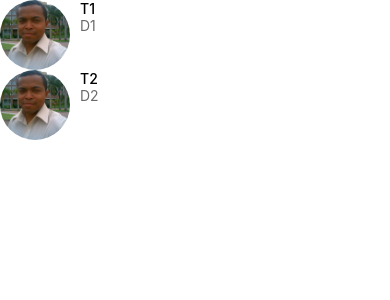
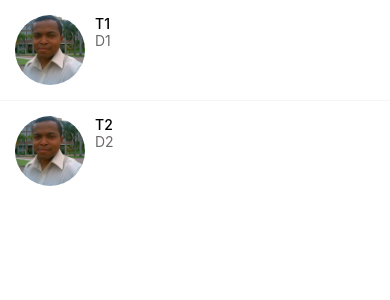
Before and after one commit to deyvedvm/DoneWith, a React Native app: screen / in a window 390 px wide. Shown: the top 300 px of the page. Built offline with nearby package versions, Linux system fonts and the light colour scheme.

Commit message:
Separators

```diff
--- a/src/components/ListItem.tsx
+++ b/src/components/ListItem.tsx
@@ -20,6 +20,7 @@ function ListItem({title, subTitle, image}) {
 const styles = StyleSheet.create({
   container: {
     flexDirection: 'row',
+    padding: 15,
   },
   image: {
     width: 70,
@@ -28,7 +29,7 @@ const styles = StyleSheet.create({
     marginRight: 10,
   },
   subTitle: {
-    color: colors.medium
+    color: colors.medium,
   },
   title: {
     color: colors.black,
--- /dev/null
+++ b/src/components/ListItemSeparator.tsx
@@ -0,0 +1,18 @@
+import React from 'react';
+import {StyleSheet, View} from 'react-native';
+
+import colors from '../config/colors';
+
+function ListItemSeparator() {
+  return (<View style={styles.separator}/>);
+}
+
+const styles = StyleSheet.create({
+  separator: {
+    width: '100%',
+    height: 1,
+    backgroundColor: colors.light,
+  },
+});
+
+export default ListItemSeparator;
--- a/src/config/colors.tsx
+++ b/src/config/colors.tsx
@@ -3,5 +3,6 @@ export default {
   secondary: '#4ecdc4',
   black: '#000',
   white: '#fff',
-  medium: '#6c6969'
+  medium: '#6c6969',
+  light: '#f8f4f4'
 };
--- a/src/screens/MessagesScreen.tsx
+++ b/src/screens/MessagesScreen.tsx
@@ -1,16 +1,18 @@
 import * as React from 'react';
-import {FlatList} from 'react-native';
+import {FlatList, Platform, SafeAreaView, StatusBar, StyleSheet} from 'react-native';
 
 import ListItem from '../components/ListItem';
+import ListItemSeparator from '../components/ListItemSeparator';
 
 const messages = [
   {id: 1, title: 'T1', description: 'D1', image: require('../assets/deyvemachado.jpg')},
   {id: 2, title: 'T2', description: 'D2', image: require('../assets/deyvemachado.jpg')},
 ];
 
-function MessagesScreen(props) {
+function MessagesScreen() {
 
   return (
+    <SafeAreaView style={styles.screen}>
       <FlatList
         data={messages}
         keyExtractor={message => message.id.toString()}
@@ -20,8 +22,16 @@ function MessagesScreen(props) {
             subTitle={item.description}
             image={item.image}
           />}
+        ItemSeparatorComponent={ListItemSeparator}
       />
+    </SafeAreaView>
   );
 }
 
+const styles = StyleSheet.create({
+  screen: {
+    paddingTop: Platform.OS == 'android' ? StatusBar.currentHeight : 0,
+  },
+});
+
 export default MessagesScreen;
```
Lines whose indentation alone changed are shown as unchanged.
